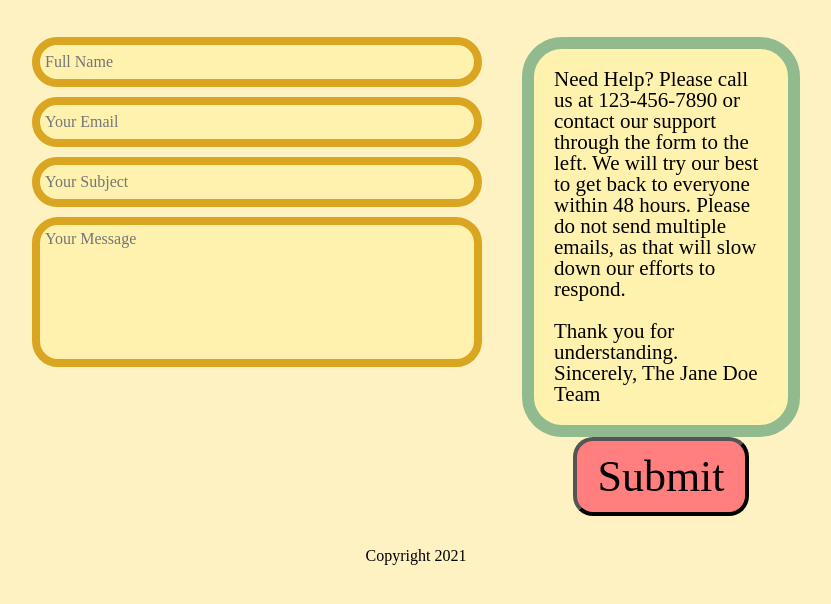
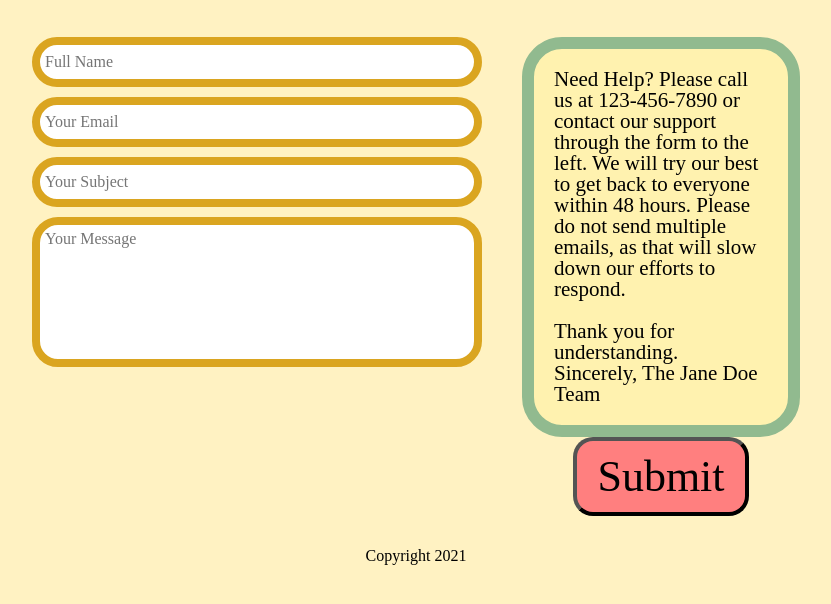
Before and after one commit to Artists-for-Humanity/portfolio-workshop, a plain HTML site: page gordan/page3/index.html in a window 1280 px wide. Shown: the part 186-790 px from the top of the page, without its empty margins (224-1055 px from the left). Drawn offline with Linux system fonts and the light colour scheme; a web font is replaced by a local one.

Commit message:
removed useless style

```diff
--- a/gordan/css/styles.css
+++ b/gordan/css/styles.css
@@ -10,10 +10,6 @@
 
 .flaxbg {
   background-color: #eedc82;
-}
-
-.creambg {
-  background-color: #fff2af;
 }
 
 h1 {
--- a/gordan/page2/css/styles.css
+++ b/gordan/page2/css/styles.css
@@ -10,10 +10,6 @@
 
 .flaxbg {
   background-color: #eedc82;
-}
-
-.creambg {
-  background-color: #fff2af;
 }
 
 h1 {
--- a/gordan/page3/css/styles.css
+++ b/gordan/page3/css/styles.css
@@ -10,10 +10,6 @@
 
 .flaxbg {
   background-color: #eedc82;
-}
-
-.creambg {
-  background-color: #fff2af;
 }
 
 h1 {
```
